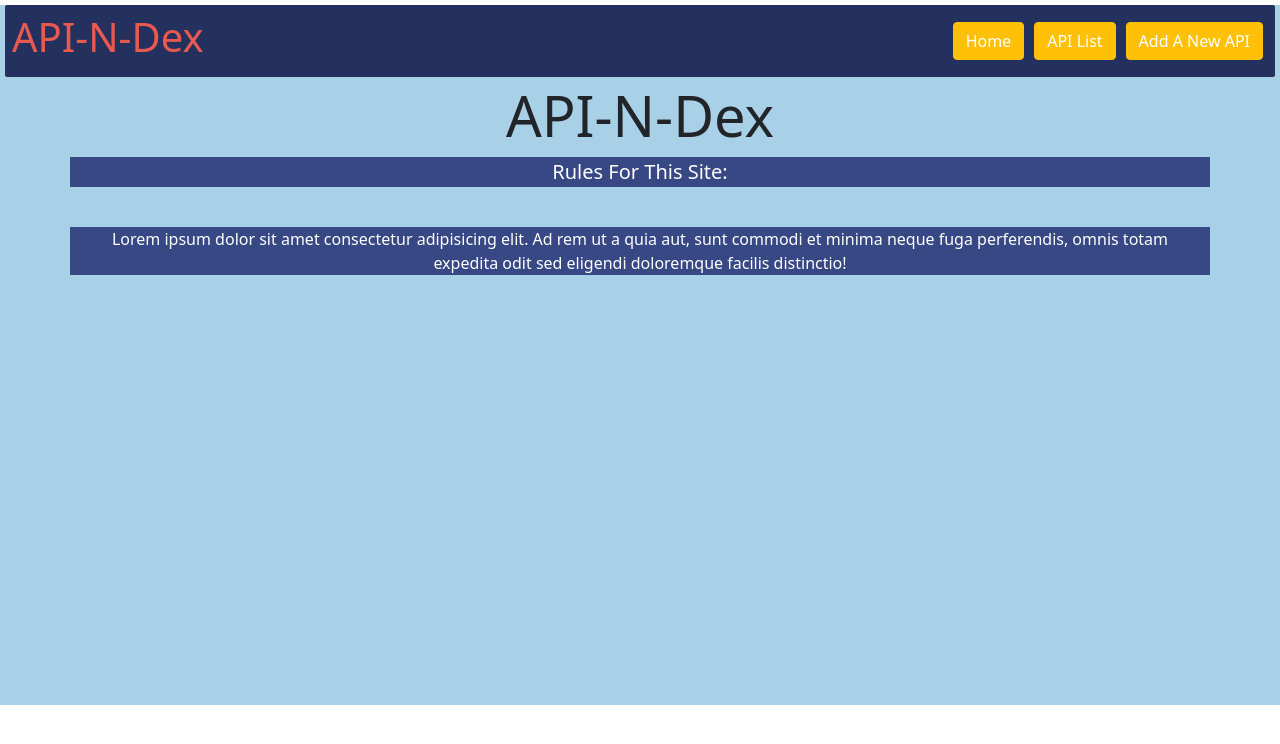
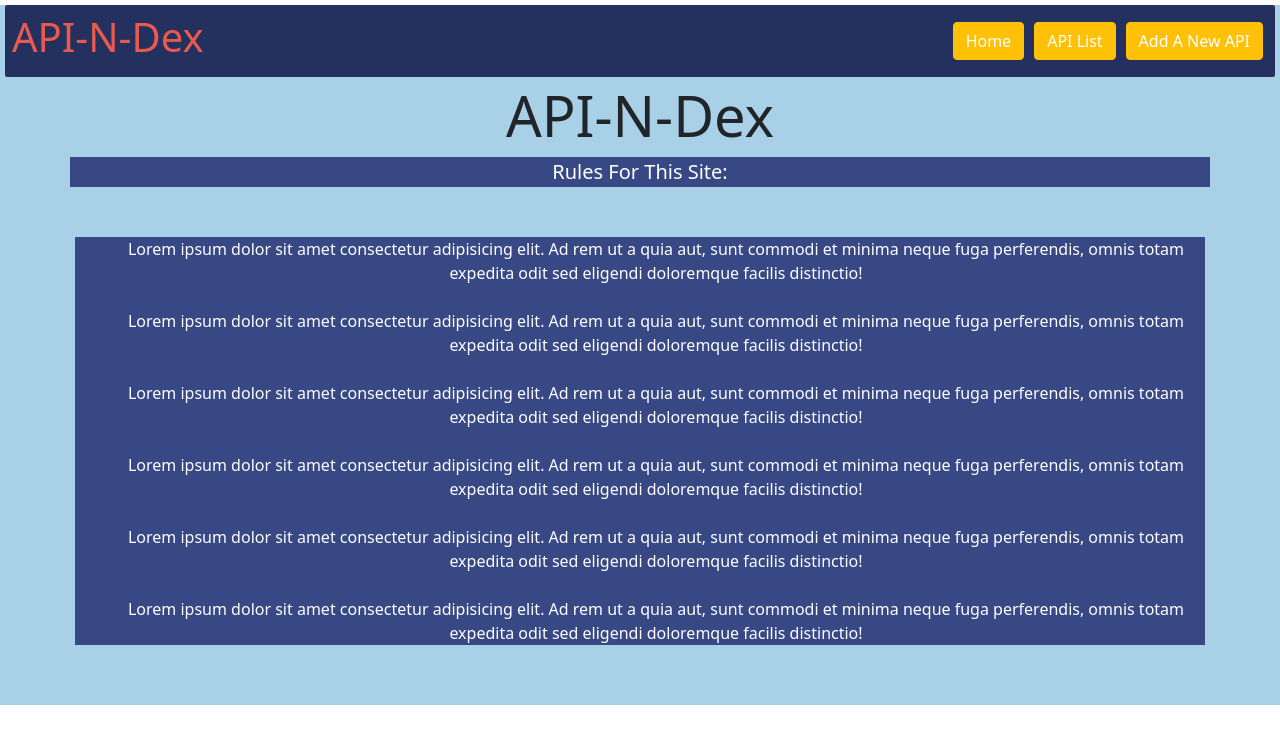
Before and after one commit to yexeniaf/API-N-Dex, a React (Create React App) app in the folder client/: page / in a window 1280 px wide. Shown: the top 744 px of the page. Built offline with nearby package versions, Linux system fonts and the light colour scheme; no server answers.

Commit message:
rules in homepage

```diff
--- a/client/src/App.css
+++ b/client/src/App.css
@@ -34,6 +34,12 @@ nav{
   background-color: #374885;
 }
 
-.rules{
+.rules-container{
   list-style-type: none;
+  background-color: #374885;
+  margin-top: 10px;
+  margin-left: 75px;
+  margin-right: 75px;
+  color:white;
+
 }
--- a/client/src/components/HomePage.jsx
+++ b/client/src/components/HomePage.jsx
@@ -3,12 +3,22 @@ import React from 'react'
 export default function HomePage() {
     return (
         <div class="jumbotron">
-            <h1 className="display-4">API-N-Dex</h1>
+            <h1 className="display-4" color='##E85A4F'>API-N-Dex</h1>
                 <p className="container lead">
                     Rules For This Site:
                 </p>
                 <br/>
-                <ul className="rules container">
+                <ul className="rules-container">
+                    <li>Lorem ipsum dolor sit amet consectetur adipisicing elit. Ad rem ut a quia aut, sunt commodi et minima neque fuga perferendis, omnis totam expedita odit sed eligendi doloremque facilis distinctio!</li>
+                    <br/>
+                    <li>Lorem ipsum dolor sit amet consectetur adipisicing elit. Ad rem ut a quia aut, sunt commodi et minima neque fuga perferendis, omnis totam expedita odit sed eligendi doloremque facilis distinctio!</li>
+                    <br/>
+                    <li>Lorem ipsum dolor sit amet consectetur adipisicing elit. Ad rem ut a quia aut, sunt commodi et minima neque fuga perferendis, omnis totam expedita odit sed eligendi doloremque facilis distinctio!</li>
+                    <br/>
+                    <li>Lorem ipsum dolor sit amet consectetur adipisicing elit. Ad rem ut a quia aut, sunt commodi et minima neque fuga perferendis, omnis totam expedita odit sed eligendi doloremque facilis distinctio!</li>
+                    <br/>
+                    <li>Lorem ipsum dolor sit amet consectetur adipisicing elit. Ad rem ut a quia aut, sunt commodi et minima neque fuga perferendis, omnis totam expedita odit sed eligendi doloremque facilis distinctio!</li>
+                    <br/>
                     <li>Lorem ipsum dolor sit amet consectetur adipisicing elit. Ad rem ut a quia aut, sunt commodi et minima neque fuga perferendis, omnis totam expedita odit sed eligendi doloremque facilis distinctio!</li>
                 </ul>
         </div>
```
